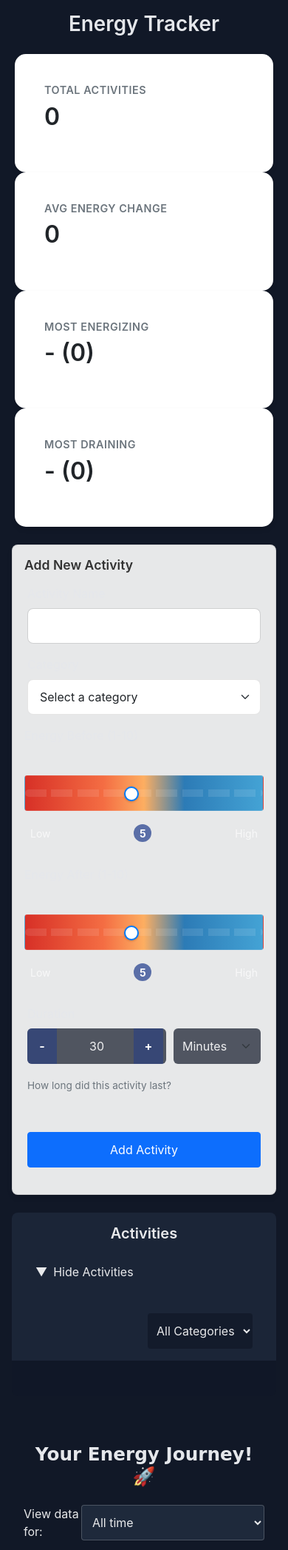
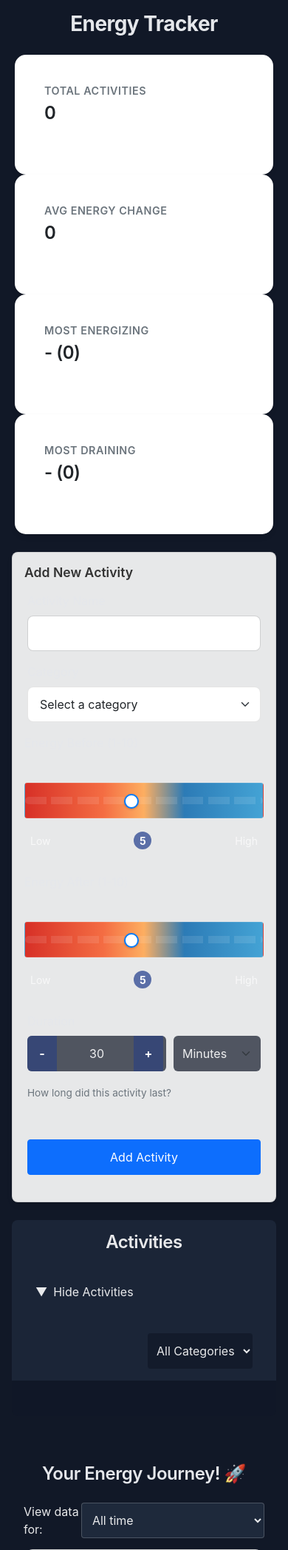
Before and after one commit to jay5967/energy-tracker, a Flask app: page / in a window 390 px wide. Shown: the top 2095 px of the page at 74% size. Run offline with Flask 3, Linux system fonts and the light colour scheme; data that the repository does not hold is empty.

Commit message:
Improve heading typography for mobile

```diff
--- a/static/emergency-fix.css
+++ b/static/emergency-fix.css
@@ -39,6 +39,30 @@
 
 /* Fix chart sizes on mobile */
 @media (max-width: 768px) {
+    /* Heading styles */
+    h1, h2, h3 {
+        font-family: 'Inter', -apple-system, BlinkMacSystemFont, 'Segoe UI', Roboto, Oxygen, Ubuntu, Cantarell, sans-serif !important;
+        letter-spacing: -0.02em !important;
+    }
+
+    h1 {
+        font-size: 1.75rem !important;
+        font-weight: 700 !important;
+        margin-bottom: 1rem !important;
+    }
+
+    h2 {
+        font-size: 1.5rem !important;
+        font-weight: 600 !important;
+        margin-bottom: 0.75rem !important;
+    }
+
+    h3 {
+        font-size: 1.25rem !important;
+        font-weight: 600 !important;
+        margin-bottom: 0.5rem !important;
+    }
+
     .chart-container {
         height: 300px !important;
         margin-bottom: 2rem !important;
```
